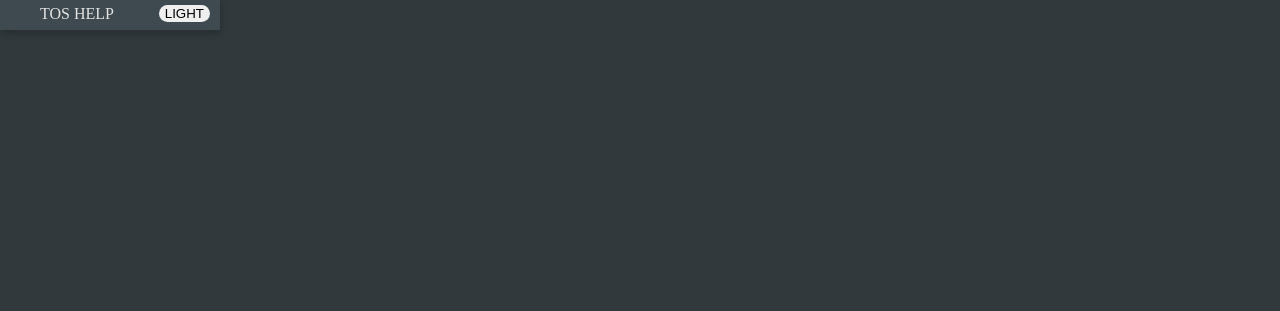
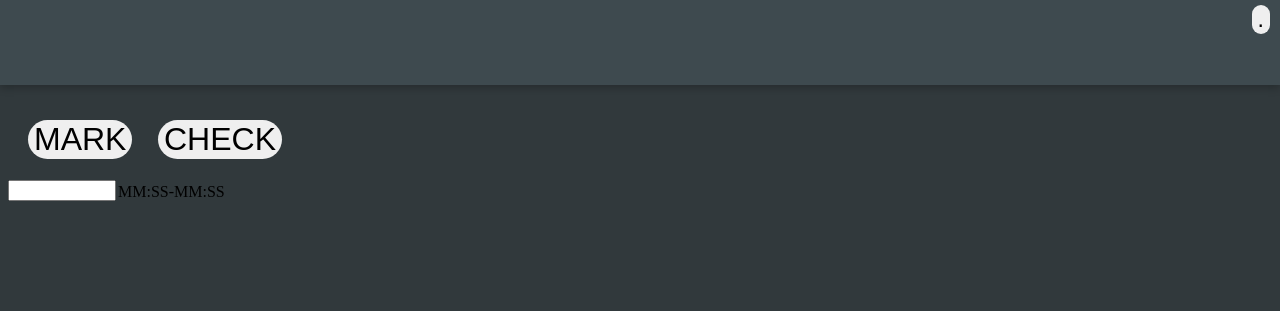
Before and after one commit to BlakeSharp/TOS-CE, a browser extension: page index.html in a window 1280 px wide. Drawn offline with Linux system fonts and the light colour scheme.

Commit message:
foundation

```diff
--- a/index.html
+++ b/index.html
@@ -9,10 +9,15 @@
 </head>
 <body >
     <div id="mhead">
-    <span id=top ahref="google.com">TOS HELP</span>
-    <button>LIGHT</button>
-
+        <button id="buttonhead" style="font-size: larger;">.</button>
     </div>
-    <div>content</div>
+    <div>
+    </div>
+    <div style="top:15%">
+        <button style="width: max-content;left:20px">MARK</button>
+        <button style="width: max-content;left:150px">CHECK</button>
+        <input type="text" name="Start " id="startid" style="position:absolute;top:60px;width:100px;">
+        <label for="" style="position: absolute;top:62.5px;left:110px;white-space:nowrap;">MM:SS-MM:SS</label>
+    </div>
 </body>
 </html>
--- a/style.css
+++ b/style.css
@@ -1,14 +1,20 @@
 body{
     background-color: rgb(49, 57, 60);
-    width: 200px;
-    height:200px;
+    width: 300px;
+    height: 300px;
+}
+div{
+    position: absolute;
 }
 button{
     position: absolute;
-   border-radius: 10px;
-   border: 0px;
-   float: right;
-   right: 10px;
+    font-size:xx-large;
+    border-radius: 50px;
+    border: 0px;
+}
+#buttonhead{
+    float: right;
+    right: 10px;
 }
 #top{
     position: absolute;
@@ -18,12 +24,13 @@ button{
 
 }
 #mhead{
+    font-size: larger;
     position: absolute;
     left:0px;
-    width:220px;
+    width:100%;
     top:0px;
     padding-top: 5px;
-    height: 25px;
+    height: 10%;
     background-color: rgb(62, 74, 79);
     box-shadow: rgba(0, 0, 0, 0.24) 0px 3px 8px;
 }
```
Also changed, not shown: mark.html (added, +11 -0 lines).
